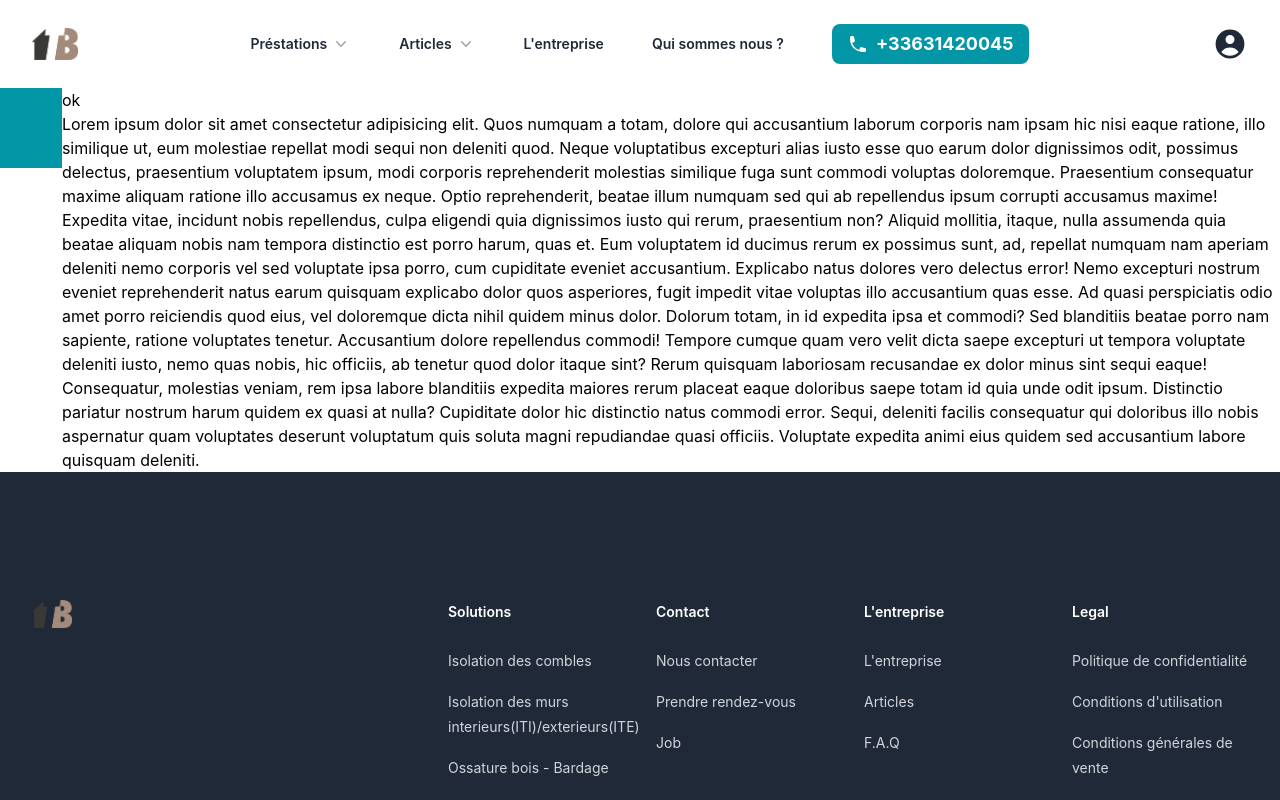
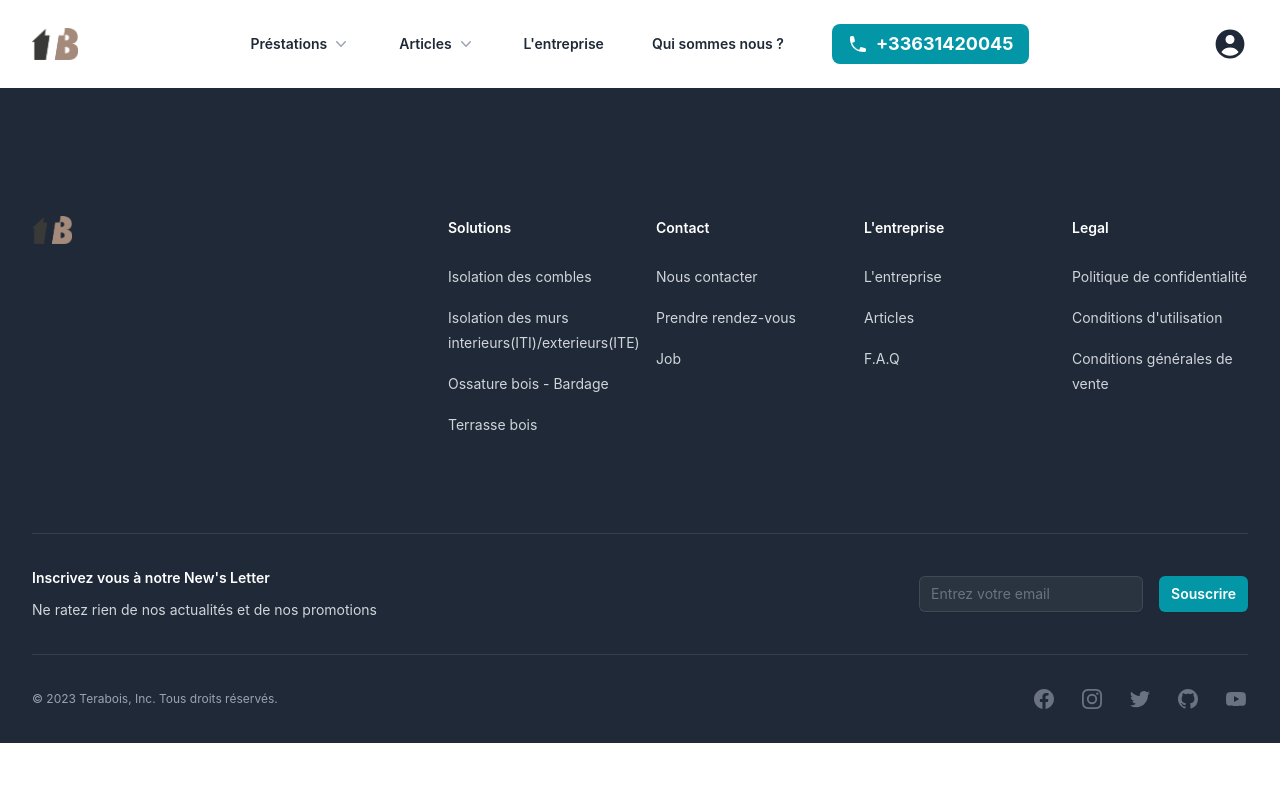
Before and after one commit to magicniclus/terabois, a Next.js app: page /articles/conseils-travaux/terabois-isolation-bordeaux in a window 1280 px wide. Shown: the top 800 px of the page. Built offline with nearby package versions, Linux system fonts and the light colour scheme.

Commit message:
Update Article.js

```diff
--- a/layouts/Article.js
+++ b/layouts/Article.js
@@ -3,17 +3,15 @@ import Footer from "../components/organisms/footer/Footer";
 import Head from "next/head";
 import posts from "../datas/posts";
 import GlobalNav from "../components/organisms/nav/GlobalNav";
-import ArticleContant from "../components/organisms/content/ArticleContant";
 
 const Article = (props) => {
-  const data = posts.conseilsTravaux[1];
-  const robots = props.robots || "follow";
+  const data = props.data;
   return (
     <>
       <Head>
         <title>{data.title}</title>
         <meta name="description" content={data.metaDescription} />
-        <meta name="robots" content={"index, " + robots} />
+        <meta name="robots" content={"index, " + data.robots} />
         <meta name="viewport" content="width=device-width, initial-scale=1.0" />
         <meta name="language" content="fr" />
         <link
@@ -25,53 +23,7 @@ const Article = (props) => {
         />
       </Head>
       <GlobalNav />
-      <main className="bg-white relative">
-        <div className="mx-auto flex lg:flex-col max-w-7xl justify-center">
-          <div className="w-4/6 h-20 bg-blue">
-            {/* <ArticleContant data={data} /> */}
-          </div>
-          <div className="w-2/6 bg-dark">
-            <h1>ok</h1>
-            <p>
-              Lorem ipsum dolor sit amet consectetur adipisicing elit. Quos
-              numquam a totam, dolore qui accusantium laborum corporis nam ipsam
-              hic nisi eaque ratione, illo similique ut, eum molestiae repellat
-              modi sequi non deleniti quod. Neque voluptatibus excepturi alias
-              iusto esse quo earum dolor dignissimos odit, possimus delectus,
-              praesentium voluptatem ipsum, modi corporis reprehenderit
-              molestias similique fuga sunt commodi voluptas doloremque.
-              Praesentium consequatur maxime aliquam ratione illo accusamus ex
-              neque. Optio reprehenderit, beatae illum numquam sed qui ab
-              repellendus ipsum corrupti accusamus maxime! Expedita vitae,
-              incidunt nobis repellendus, culpa eligendi quia dignissimos iusto
-              qui rerum, praesentium non? Aliquid mollitia, itaque, nulla
-              assumenda quia beatae aliquam nobis nam tempora distinctio est
-              porro harum, quas et. Eum voluptatem id ducimus rerum ex possimus
-              sunt, ad, repellat numquam nam aperiam deleniti nemo corporis vel
-              sed voluptate ipsa porro, cum cupiditate eveniet accusantium.
-              Explicabo natus dolores vero delectus error! Nemo excepturi
-              nostrum eveniet reprehenderit natus earum quisquam explicabo dolor
-              quos asperiores, fugit impedit vitae voluptas illo accusantium
-              quas esse. Ad quasi perspiciatis odio amet porro reiciendis quod
-              eius, vel doloremque dicta nihil quidem minus dolor. Dolorum
-              totam, in id expedita ipsa et commodi? Sed blanditiis beatae porro
-              nam sapiente, ratione voluptates tenetur. Accusantium dolore
-              repellendus commodi! Tempore cumque quam vero velit dicta saepe
-              excepturi ut tempora voluptate deleniti iusto, nemo quas nobis,
-              hic officiis, ab tenetur quod dolor itaque sint? Rerum quisquam
-              laboriosam recusandae ex dolor minus sint sequi eaque!
-              Consequatur, molestias veniam, rem ipsa labore blanditiis expedita
-              maiores rerum placeat eaque doloribus saepe totam id quia unde
-              odit ipsum. Distinctio pariatur nostrum harum quidem ex quasi at
-              nulla? Cupiditate dolor hic distinctio natus commodi error. Sequi,
-              deleniti facilis consequatur qui doloribus illo nobis aspernatur
-              quam voluptates deserunt voluptatum quis soluta magni repudiandae
-              quasi officiis. Voluptate expedita animi eius quidem sed
-              accusantium labore quisquam deleniti.
-            </p>
-          </div>
-        </div>
-      </main>
+      <main className="bg-white min-h-[100vh] relative">{props.children}</main>
       <Footer />
     </>
   );
```
